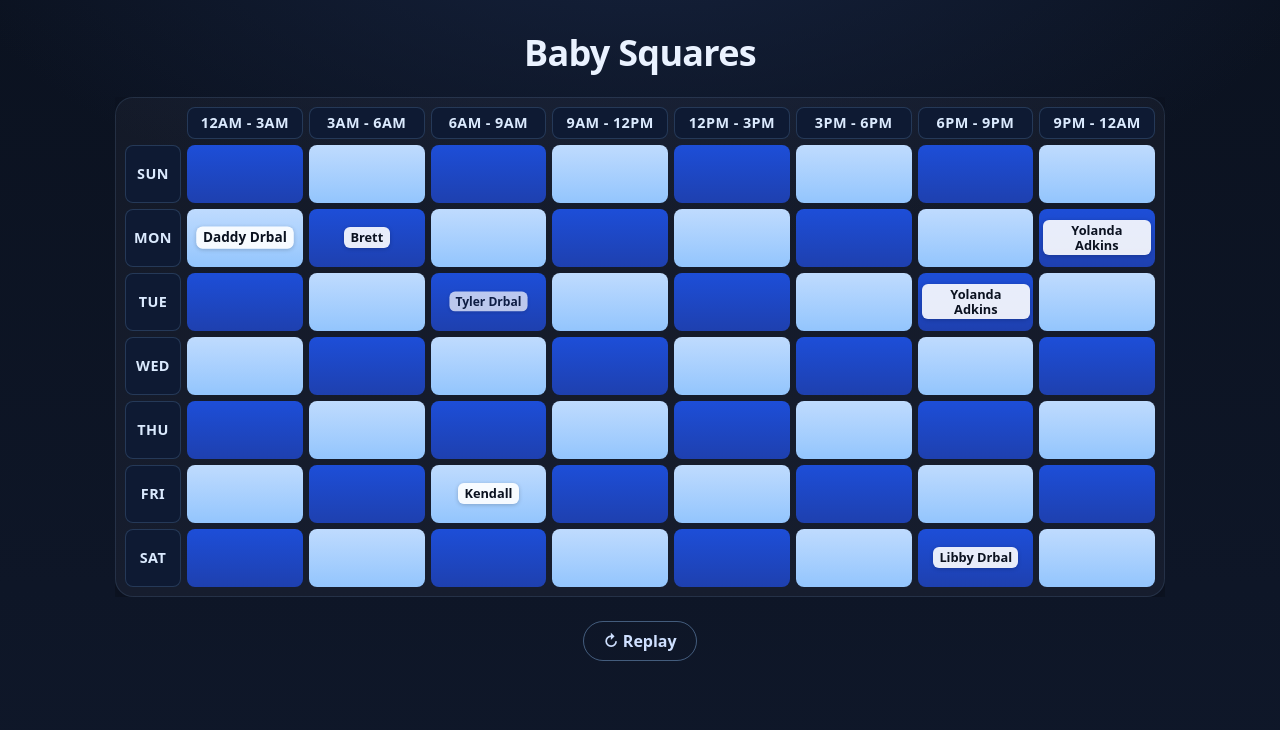
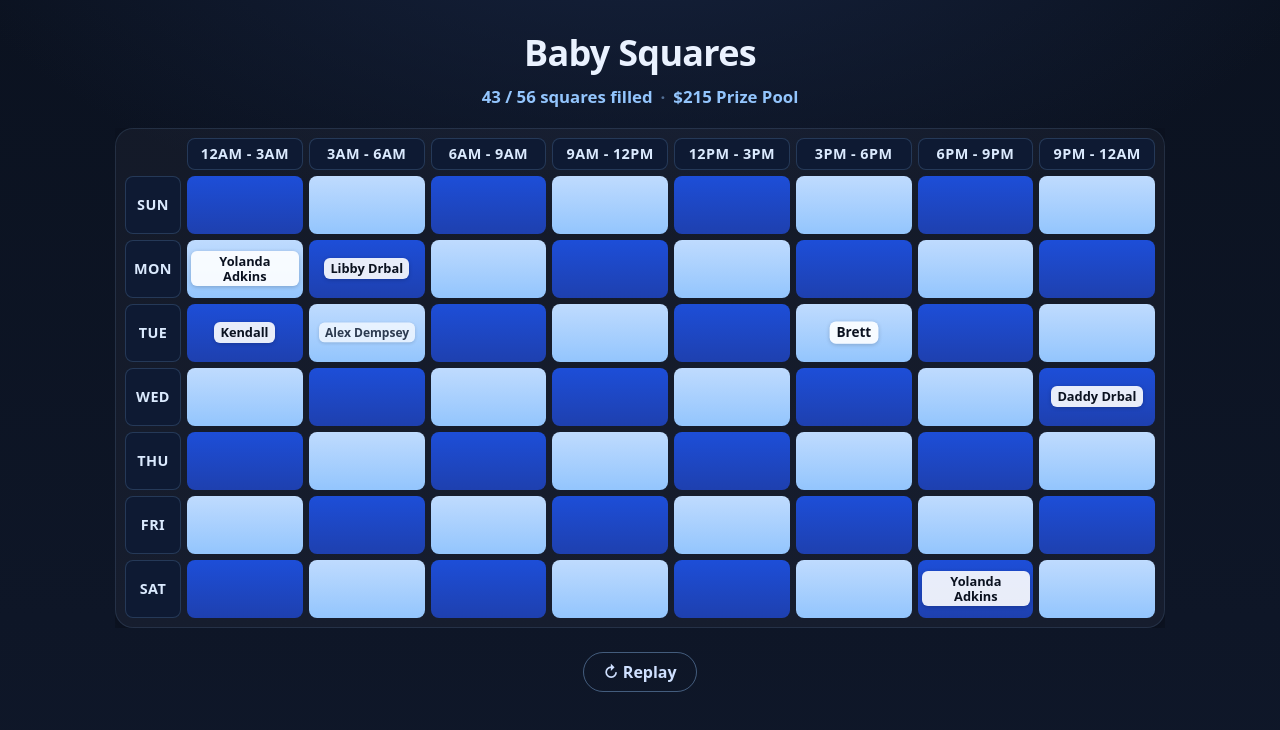
Before and after one commit to kadkins4/baby-squares, a React (Vite) app: page / in a window 1280 px wide. Both pictures are taken after a click on the button "Start reveal". Shown: the top 730 px of the page. Built offline with nearby package versions, Linux system fonts and the light colour scheme.

Commit message:
Adds board stats line and non-breaking time-block chips in legend

```diff
--- a/src/App.tsx
+++ b/src/App.tsx
@@ -84,10 +84,12 @@ export default function App() {
   const [legendOpen, setLegendOpen] = useState(true);
 
   const legend = useMemo(buildLegend, []);
-  const totalSquares = useMemo(
+  const filledSquares = useMemo(
     () => legend.reduce((s, p) => s + p.count, 0),
     [legend],
   );
+  const boardSquares = rows * cols;
+  const prizePool = filledSquares * (config.pricePerSquare ?? 5);
 
   const grid = useMemo(
     () => ({
@@ -126,6 +128,17 @@ export default function App() {
       {started && timing && (
         <section className="stage" style={stageStyle}>
           <h1 className="board-title">{config.title}</h1>
+          <div className="board-stats">
+            <span className="board-stat">
+              {filledSquares} / {boardSquares} squares filled
+            </span>
+            <span className="board-stat-sep" aria-hidden="true">
+              ·
+            </span>
+            <span className="board-stat">
+              ${prizePool.toLocaleString()} Prize Pool
+            </span>
+          </div>
           <div className="board-wrap">
             <div className="board" style={grid}>
               <div className="corner" />
@@ -161,8 +174,8 @@ export default function App() {
             >
               <span>
                 {legendOpen
-                  ? `Entries — ${legend.length} people · ${totalSquares} squares`
-                  : `${legend.length} people participating`}
+                  ? `Entries - ${legend.length} Participants`
+                  : `${legend.length} Participants`}
               </span>
               <span className="legend-toggle" aria-hidden="true">
                 {legendOpen ? "▲" : "▼"}
@@ -173,7 +186,13 @@ export default function App() {
                 <div className="legend-row" key={p.name}>
                   <span className="legend-count">{p.count}</span>
                   <span className="legend-name">{p.name}</span>
-                  <span className="legend-slots">{p.slots.join(" · ")}</span>
+                  <span className="legend-slots">
+                    {p.slots.map((s, i) => (
+                      <span className="legend-slot" key={i}>
+                        {s}
+                      </span>
+                    ))}
+                  </span>
                 </div>
               ))}
           </div>
--- a/src/config.json
+++ b/src/config.json
@@ -2,19 +2,12 @@
   "title": "Baby Squares",
   "subtitle": "Baby Osama Bin Drbal",
   "startButtonLabel": "Start reveal",
+  "pricePerSquare": 5,
   "board": {
     "rows": 7,
     "cols": 8
   },
-  "yLabels": [
-    "Sun",
-    "Mon",
-    "Tue",
-    "Wed",
-    "Thu",
-    "Fri",
-    "Sat"
-  ],
+  "yLabels": ["Sun", "Mon", "Tue", "Wed", "Thu", "Fri", "Sat"],
   "xLabels": [
     "12AM - 3AM",
     "3AM - 6AM",
@@ -28,7 +21,7 @@
   "roster": [
     {
       "name": "Kendall",
-      "squares": 3
+      "squares": 2
     },
     {
       "name": "Daddy Drbal",
--- a/src/placement.json
+++ b/src/placement.json
@@ -2,61 +2,61 @@
   "rows": 7,
   "cols": 8,
   "cells": [
-    "Kendall",
-    "Kendall",
+    "Libby Drbal",
+    "Tyler Drbal",
+    "Libby Drbal",
     null,
     null,
-    "Yolanda Adkins",
-    "Yolanda Adkins",
+    "Alex Dempsey",
+    "Weller",
+    "Libby Drbal",
     "Yolanda Adkins",
     "Libby Drbal",
+    null,
+    null,
+    null,
+    null,
+    null,
+    "Libby Drbal",
+    "Kendall",
+    "Alex Dempsey",
+    null,
+    "Tyler Drbal",
+    "Yolanda Adkins",
+    "Brett",
+    null,
     "Daddy Drbal",
-    "Brett",
-    "Weller",
-    null,
+    "Libby Drbal",
+    "Serow",
+    "Daddy Drbal",
+    "Libby Drbal",
+    "Yolanda Adkins",
     "Tyler Drbal",
     "Libby Drbal",
     "Daddy Drbal",
+    null,
+    "Yolanda Adkins",
+    "Weller",
     "Yolanda Adkins",
     null,
+    "Tyler Drbal",
+    "Yolanda Adkins",
+    null,
+    "Tyler Drbal",
+    "Brett",
+    "Libby Drbal",
+    null,
+    "Tyler Drbal",
     "Yolanda Adkins",
     "Tyler Drbal",
-    null,
-    "Libby Drbal",
+    "Kendall",
     "Yolanda Adkins",
-    "Yolanda Adkins",
-    null,
-    null,
-    "Libby Drbal",
-    "Yolanda Adkins",
-    null,
+    "Daddy Drbal",
+    "Tyler Drbal",
+    "Tyler Drbal",
     "Yolanda Adkins",
     "Tyler Drbal",
     "Yolanda Adkins",
-    "Libby Drbal",
-    "Tyler Drbal",
-    "Tyler Drbal",
-    null,
-    "Daddy Drbal",
-    "Serow",
-    "Libby Drbal",
-    "Libby Drbal",
-    "Libby Drbal",
-    "Libby Drbal",
-    "Tyler Drbal",
-    "Kendall",
-    "Weller",
-    "Tyler Drbal",
-    null,
-    "Alex Dempsey",
-    "Tyler Drbal",
-    null,
-    "Tyler Drbal",
-    "Brett",
-    "Daddy Drbal",
-    null,
-    "Alex Dempsey",
-    "Libby Drbal",
-    "Tyler Drbal"
+    "Libby Drbal"
   ]
 }
--- a/src/styles.css
+++ b/src/styles.css
@@ -116,11 +116,24 @@ body {
   text-align: center;
 }
 .board-title {
-  margin: 0 0 1.25rem;
+  margin: 0 0 0.5rem;
   font-size: clamp(1.5rem, 5vw, 2.25rem);
   font-weight: 800;
   letter-spacing: -0.02em;
   color: #eaf2ff;
+}
+.board-stats {
+  display: flex;
+  align-items: baseline;
+  justify-content: center;
+  gap: 0.5rem;
+  margin: 0 0 1.25rem;
+  font-size: clamp(0.85rem, 2.4vw, 1.05rem);
+  font-weight: 600;
+  color: var(--blue-light);
+}
+.board-stat-sep {
+  color: rgba(147, 197, 253, 0.5);
 }
 .board-wrap {
   overflow-x: auto;
@@ -312,9 +325,19 @@ body {
 .legend-slots {
   margin-left: auto;
   flex: 1 1 auto;
-  text-align: right;
+  display: flex;
+  flex-wrap: wrap;
+  justify-content: flex-end;
+  gap: 0.3rem;
   color: #7f96bd;
   font-size: 0.78rem;
+}
+/* each time block is one intact chip; wrapping alone shows the separation */
+.legend-slot {
+  white-space: nowrap;
+  padding: 0.1rem 0.45rem;
+  border-radius: 999px;
+  background: rgba(147, 197, 253, 0.09);
 }
 
 .fade-open {
```
